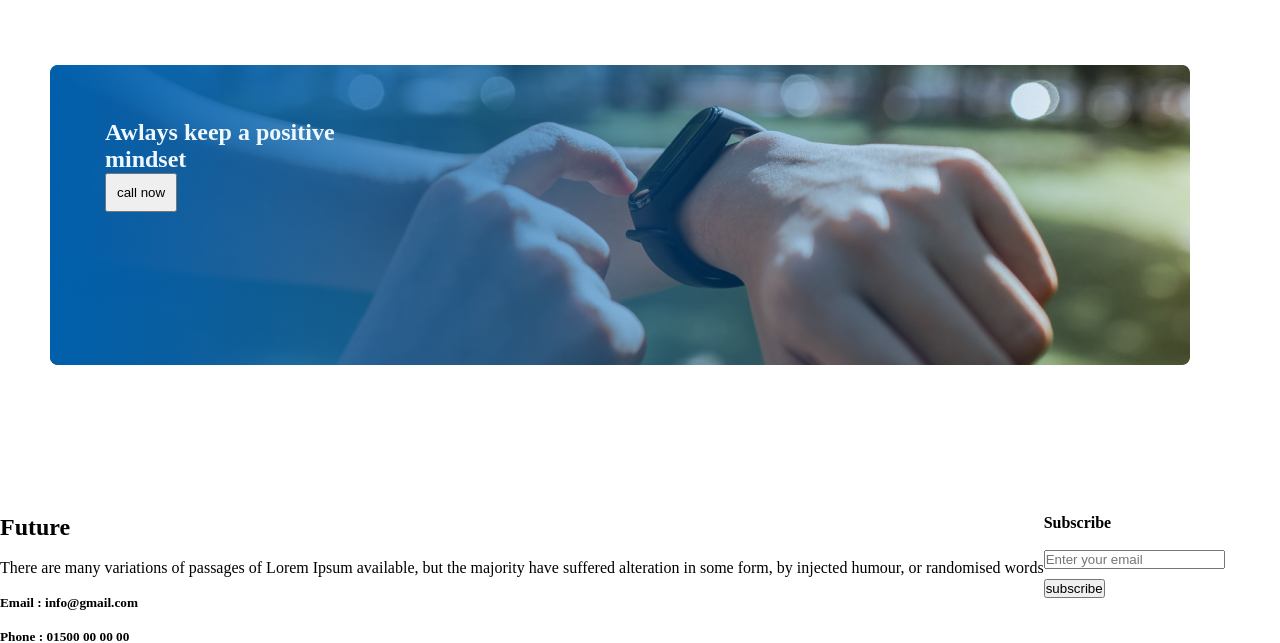
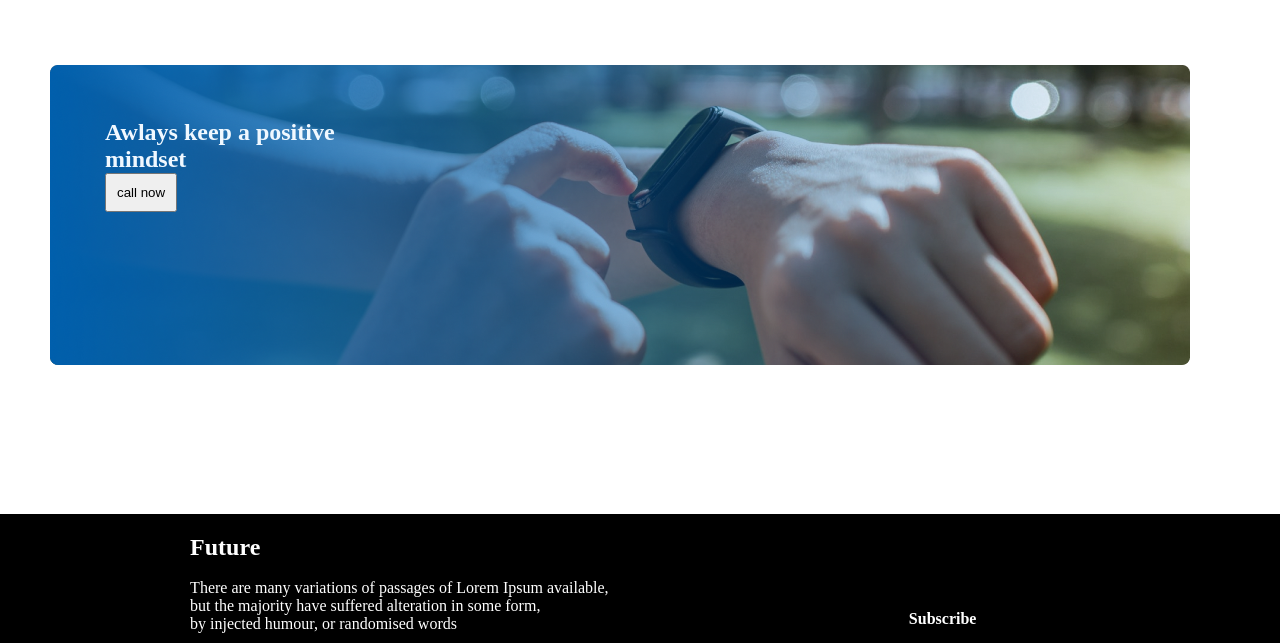
Before and after one commit to protikdev/web-developer-portfolio-2, a plain HTML site: page index.html in a window 1280 px wide. Shown: the part 1389-2032 px from the top of the page. Drawn offline with Linux system fonts and the light colour scheme.

Commit message:
finished my website

```diff
--- a/index.css
+++ b/index.css
@@ -92,8 +92,16 @@
 }
 .footer-containt {
   display: flex;
-  background-color: dark;
+  color: white;
+  background-color: black;
+  justify-content: space-around;
+  align-items: center;
+  padding: 20px 40px;
 }
 .footer-btn {
   margin-top: 10px;
+  background-color: royalblue;
 }
+.footer-container {
+  background-color: black;
+}
--- a/index.html
+++ b/index.html
@@ -77,7 +77,7 @@
     <footer class="footer-containt">
       <div>
         <h2>Future</h2><br>
-        <p>There are many variations of passages of Lorem Ipsum available, but the majority have suffered alteration in some form, by injected humour, or randomised words</p><br>
+        <p>There are many variations of passages of Lorem Ipsum available, <br> but the majority have suffered alteration in some form, <br> by injected humour, or randomised words</p><br>
         <h5>Email : info@gmail.com</h5><br>
         <h5>Phone : 01500 00 00 00</h5><br>
         <img src="images/icons/fb.png" alt="">
@@ -86,9 +86,8 @@
       </div>
       <div>
         <h4>Subscribe</h4><br>
-        <input type="text" placeholder="Enter your email"><br>
+        <input class="footer-container" type="text" placeholder="Enter your email"><br>
         <button class="footer-btn">subscribe</button>
-
       </div>
     </footer>
   </body>
```
